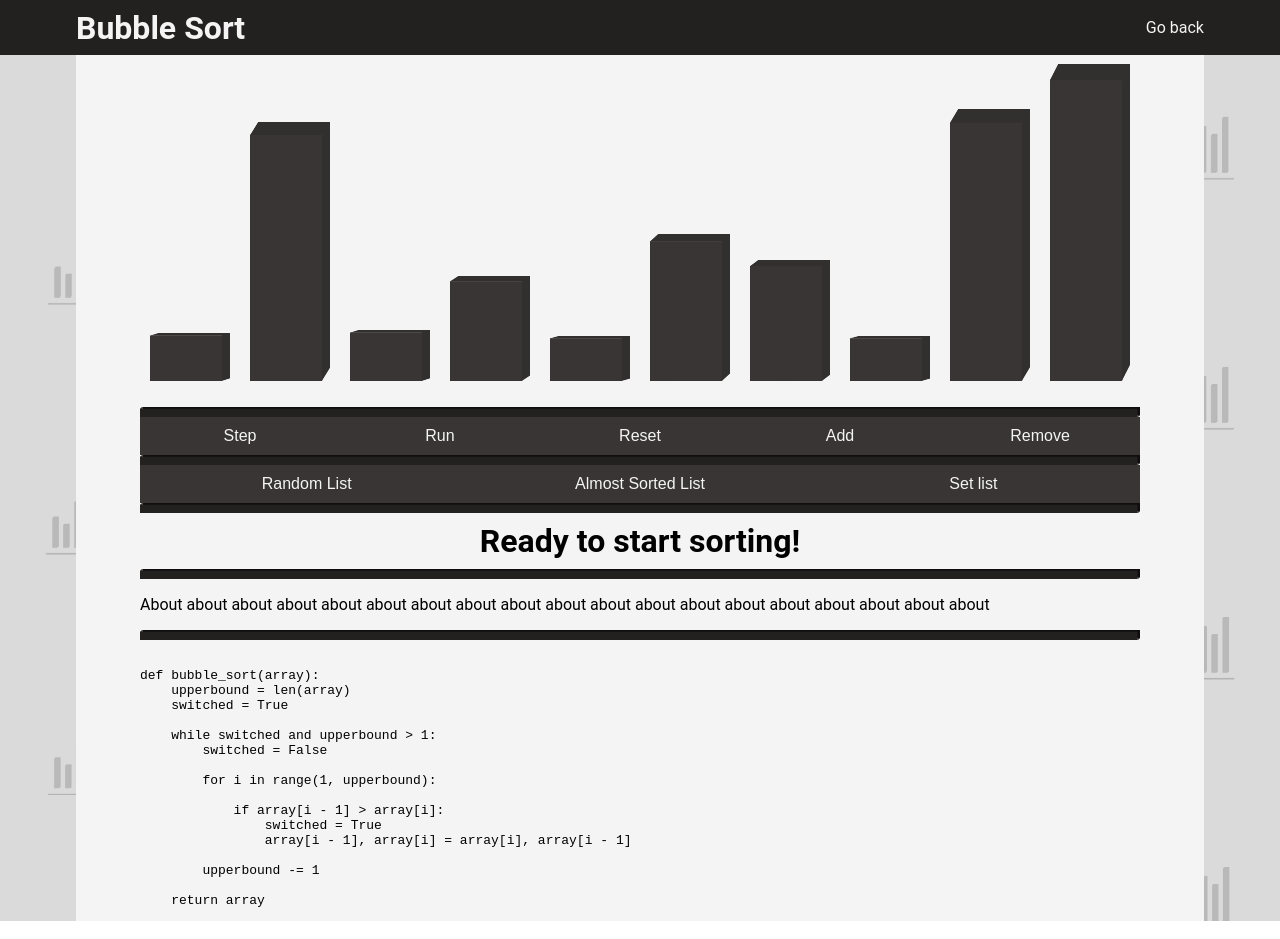
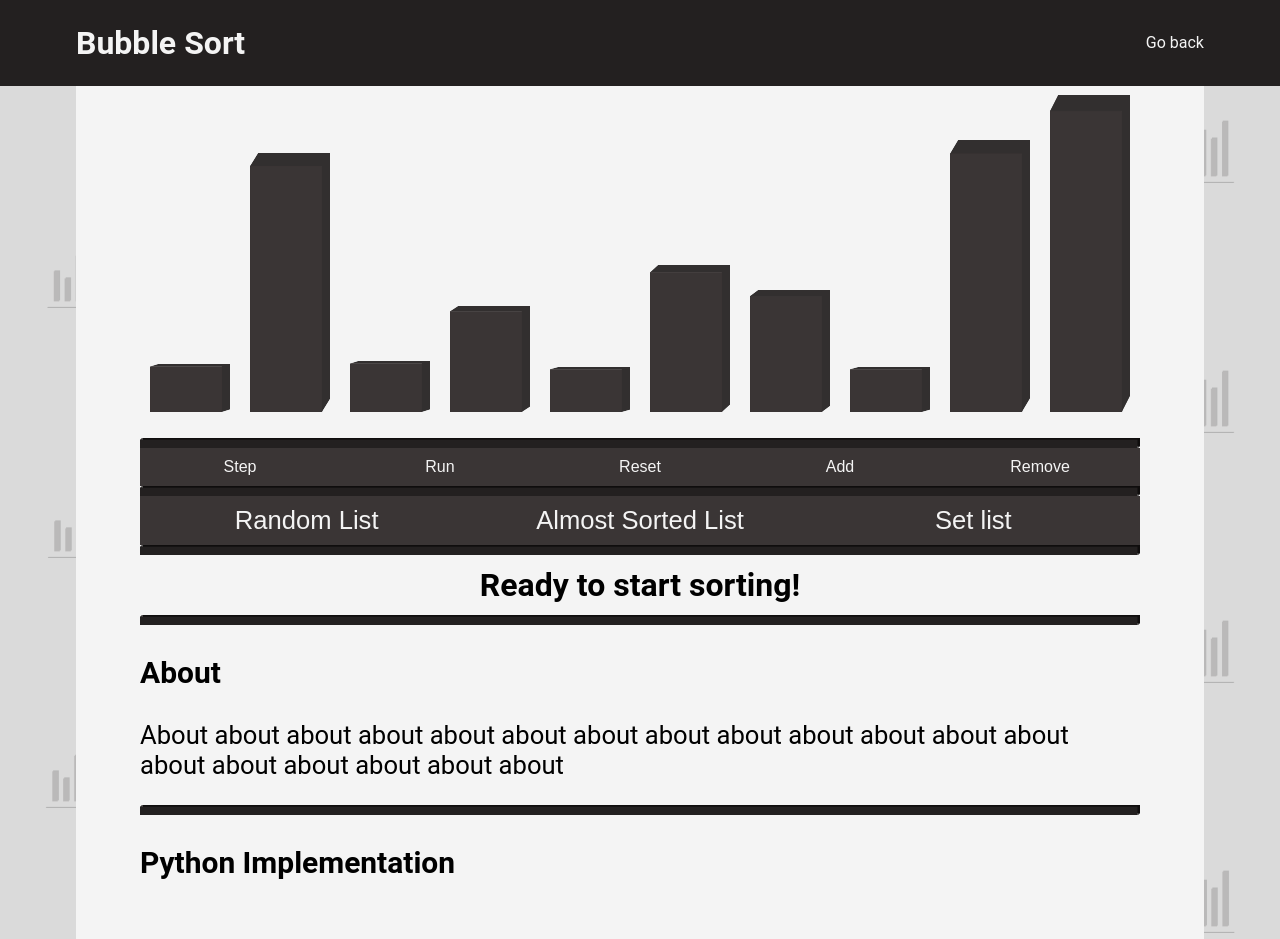
Before and after one commit to OtavioPiza/algorithm-visualizer, a React (Create React App) app: page /#/bubblesort in a window 1280 px wide. Shown: the top 939 px of the page. Built offline with nearby package versions, Linux system fonts and the light colour scheme.

Commit message:
More styling!

```diff
--- a/src/components/ArraySorter.js
+++ b/src/components/ArraySorter.js
@@ -165,6 +165,10 @@ const ArraySorter = ({ sortingAlgorithm, barList = arrayManager.getRandomList(10
 
                 <div className="About">
 
+                    <h3>
+                        About
+                    </h3>
+
                     <p>
                         {sortingAlgorithm.about()}
                     </p>
@@ -174,6 +178,10 @@ const ArraySorter = ({ sortingAlgorithm, barList = arrayManager.getRandomList(10
                 <BottomBar />
 
                 <div className="Implementation">
+
+                    <h3>
+                        Python Implementation
+                    </h3>
 
                     <pre>
                         <code>
--- a/src/styles/components/ArraySorter.css
+++ b/src/styles/components/ArraySorter.css
@@ -62,11 +62,11 @@
     background-size: 500% 500% !important;
     background-position: center !important;
 
-    font-size: min(2vh, 2rem);
+    font-size: 1.6rem;
 }
 
 .ArraySorter .Sorter .Status {
-    min-height: 7vh;
+    min-height: 7.5vh;
 
     display: flex;
     justify-content: center;
@@ -78,3 +78,11 @@
     align-self: center;
     margin: 0;
 }
+
+.ArraySorter .Sorter .About {
+    font-size: 1.6rem;
+}
+
+.ArraySorter .Sorter .Implementation {
+    font-size: 1.6rem;
+}
```
